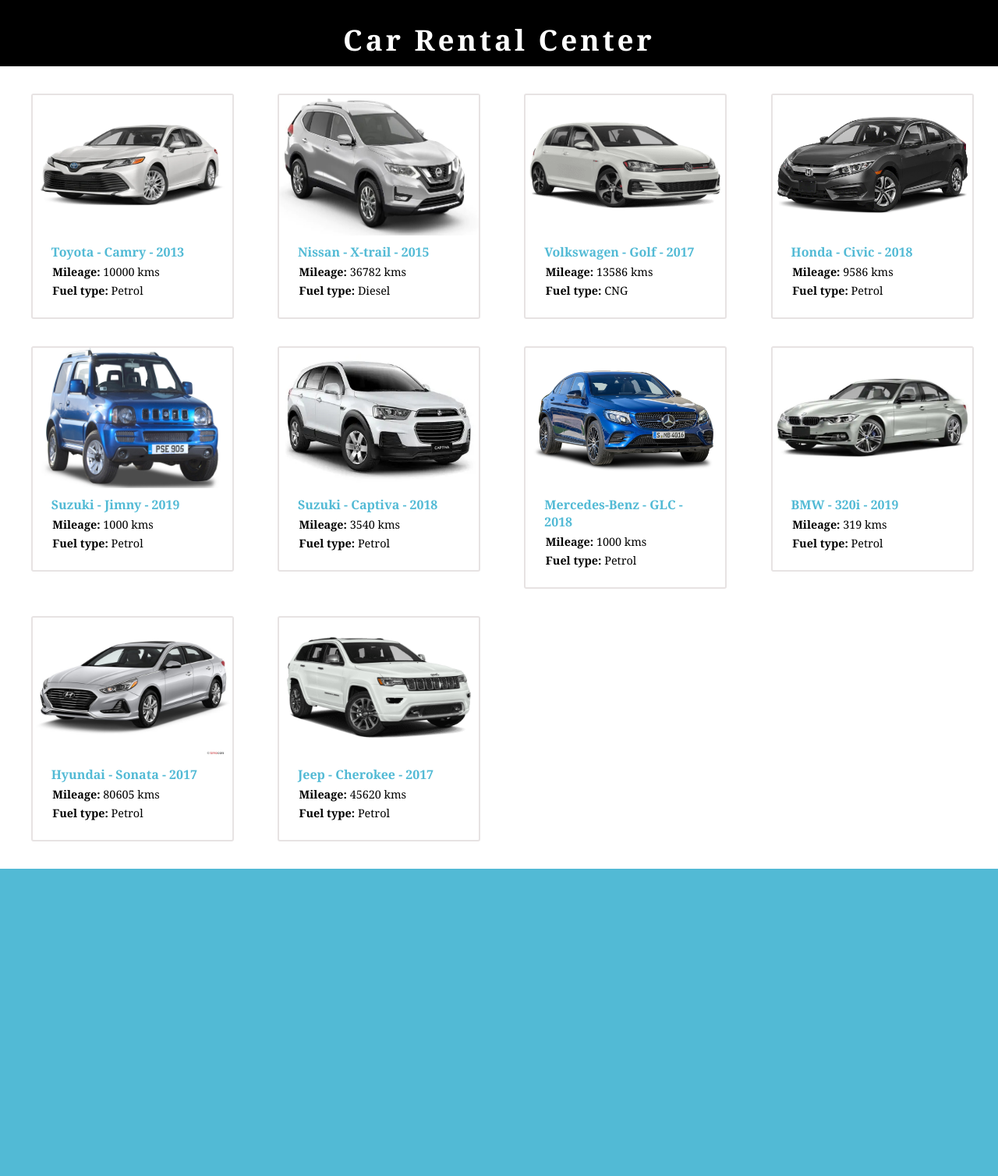
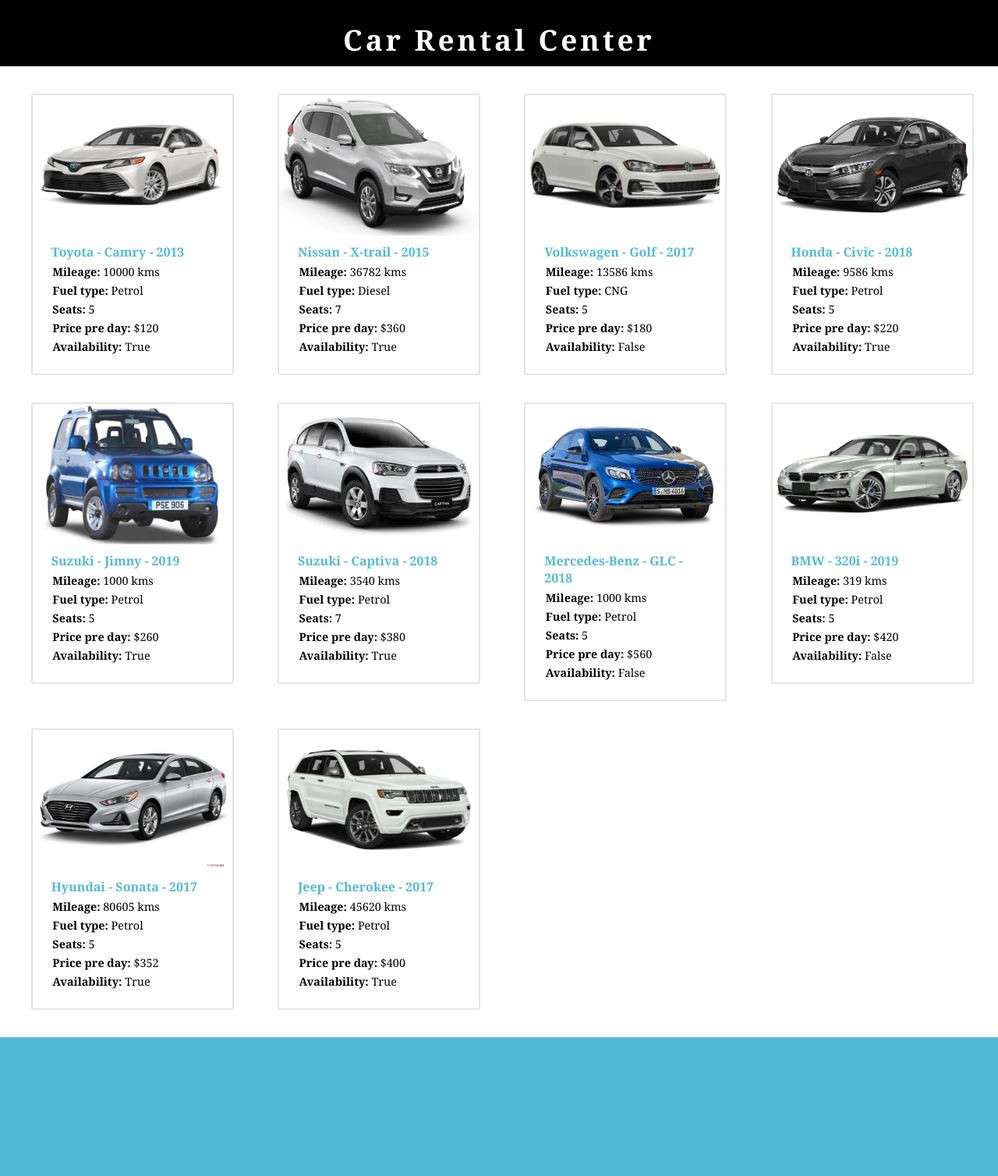
Before and after one commit to JasonZhongZexin/Vehicle_Rent, a PHP site: page / in a window 1280 px wide. Shown: the top 1508 px of the page at 78% size. Run offline with PHP 8.4, Linux system fonts and the light colour scheme.

Commit message:
Update index.php
set seats, price and availability

```diff
--- a/index.php
+++ b/index.php
@@ -32,11 +32,18 @@
                 var model = cars[i].getElementsByTagName("model")[0].childNodes[0].nodeValue;
                 var meileage = cars[i].getElementsByTagName("mileage")[0].childNodes[0].nodeValue;
                 var fuel_type = cars[i].getElementsByTagName("fuel_type")[0].childNodes[0].nodeValue;
+                var seats = cars[i].getElementsByTagName("seats")[0].childNodes[0].nodeValue;
+                var price = cars[i].getElementsByTagName("price_per_day")[0].childNodes[0].nodeValue;
+                var availability = cars[i].getElementsByTagName("availability")[0].childNodes[0].nodeValue;
                 setTitle(i+1,title);
                 //alert(id);
+                // alert(availability);
                 setImage(i+1,model);
                 setMileage(i+1,meileage);
                 setFuel_type(i+1,fuel_type);
+                setSeats(i+1,seats);
+                setPrice(i+1,price);
+                setAvailability(i+1,availability)
                 // dispalyItem(i+1);
             }
         }
@@ -61,6 +68,30 @@
             var id="fuel_type"+index;
             document.getElementById(id).innerHTML = data;
         }
+
+        function setSeats(index,seats){
+            var data = "<b>Seats: </b>"+seats;
+            var id="seats"+index;
+            document.getElementById(id).innerHTML = data;
+        }
+
+        function setPrice(index,price){
+            var data = "<b>Price pre day: </b>"+price;
+            var id="price"+index;
+            document.getElementById(id).innerHTML = data;
+        }
+
+        function setAvailability(index,availability){
+            var result;
+            if(availability=="N"){
+                result="False"
+            }else{
+                result="True";
+            }
+            var data = "<b>Availability: </b>"+result;
+            var id="availability"+index;
+            document.getElementById(id).innerHTML = data;
+        }
         // function dispalyItem(index){
         //     document.getElementById(id).style.display = "inline-block";
         // }
@@ -83,24 +114,36 @@
                 <h4 id=cards1_title></h4>
                 <p id="mileage1"></p>
                 <p id="fuel_type1"></p>
+                <p id="seats1"></p>
+                <p id="price1"></p>
+                <p id="availability1"></p>
             </div>
             <div class="thumbnail2">
                 <img src="./images/320i.jpg" alt="" width="2000" id="cards2"/>
                 <h4 id=cards2_title></h4>
                 <p id="mileage2"></p>
                 <p id="fuel_type2"></p>
+                <p id="seats2"></p>
+                <p id="price2"></p>
+                <p id="availability2"></p>
             </div>
             <div class="thumbnail3">
                 <img src="./images/320i.jpg" alt="" width="2000" id="cards3"/>
                 <h4 id=cards3_title></h4>
                 <p id="mileage3"></p>
                 <p id="fuel_type3"></p>
+                <p id="seats3"></p>
+                <p id="price3"></p>
+                <p id="availability3"></p>
             </div>
             <div class="thumbnail4">
                 <img src="./images/320i.jpg" alt="" width="2000" id="cards4"/>
                 <h4 id=cards4_title></h4>
                 <p id="mileage4"></p>
                 <p id="fuel_type4"></p>
+                <p id="seats4"></p>
+                <p id="price4"></p>
+                <p id="availability4"></p>
             </div>
         </div>
         <div class="gallery">
@@ -109,24 +152,36 @@
                 <h4 id=cards5_title></h4>
                 <p id="mileage5"></p>
                 <p id="fuel_type5"></p>
+                <p id="seats5"></p>
+                <p id="price5"></p>
+                <p id="availability5"></p>
             </div>
             <div class="thumbnail6">
                 <img src="./images/320i.jpg" alt="" width="2000" id="cards6"/>
                 <h4 id=cards6_title></h4>
                 <p id="mileage6"></p>
                 <p id="fuel_type6"></p>
+                <p id="seats6"></p>
+                <p id="price6"></p>
+                <p id="availability6"></p>
             </div>
             <div class="thumbnail7">
                 <img src="./images/320i.jpg" alt="" width="2000" id="cards7"/>
                 <h4 id=cards7_title></h4>
                 <p id="mileage7"></p>
                 <p id="fuel_type7"></p>
+                <p id="seats7"></p>
+                <p id="price7"></p>
+                <p id="availability7"></p>
             </div>
             <div class="thumbnail8">
                 <img src="./images/320i.jpg" alt="" width="2000" id="cards8"/>
                 <h4 id=cards8_title></h4>
                 <p id="mileage8"></p>
                 <p id="fuel_type8"></p>
+                <p id="seats8"></p>
+                <p id="price8"></p>
+                <p id="availability8"></p>
             </div>
         </div>
         <div class="gallery">
@@ -135,12 +190,18 @@
                 <h4 id=cards9_title></h4>
                 <p id="mileage9"></p>
                 <p id="fuel_type9"></p>
+                <p id="seats9"></p>
+                <p id="price9"></p>
+                <p id="availability9"></p>
             </div>
             <div class="thumbnail10">
                 <img src="./images/320i.jpg" alt="" width="2000" id="cards10"/>
                 <h4 id=cards10_title></h4>
                 <p id="mileage10"></p>
                 <p id="fuel_type10"></p>
+                <p id="seats10"></p>
+                <p id="price10"></p>
+                <p id="availability10"></p>
             </div>
             <!-- <div class="thumbnail11">
                 <img src="./images/320i.jpg" alt="" width="2000" id="cards11"/>
```
